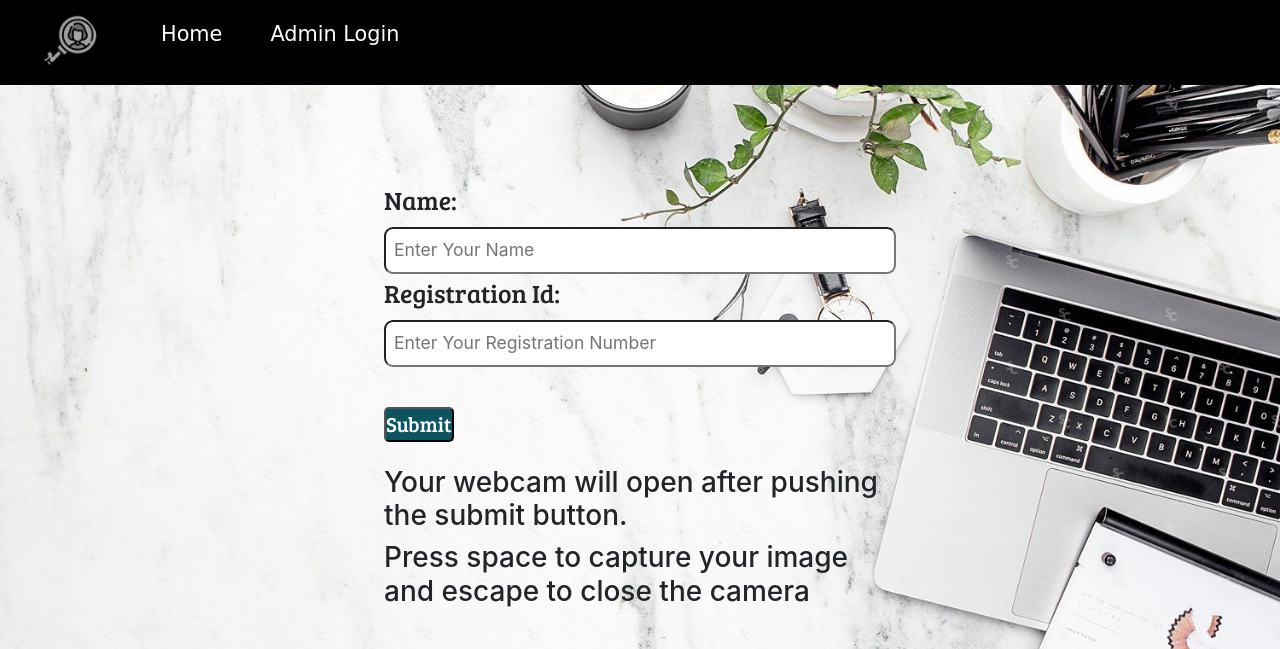
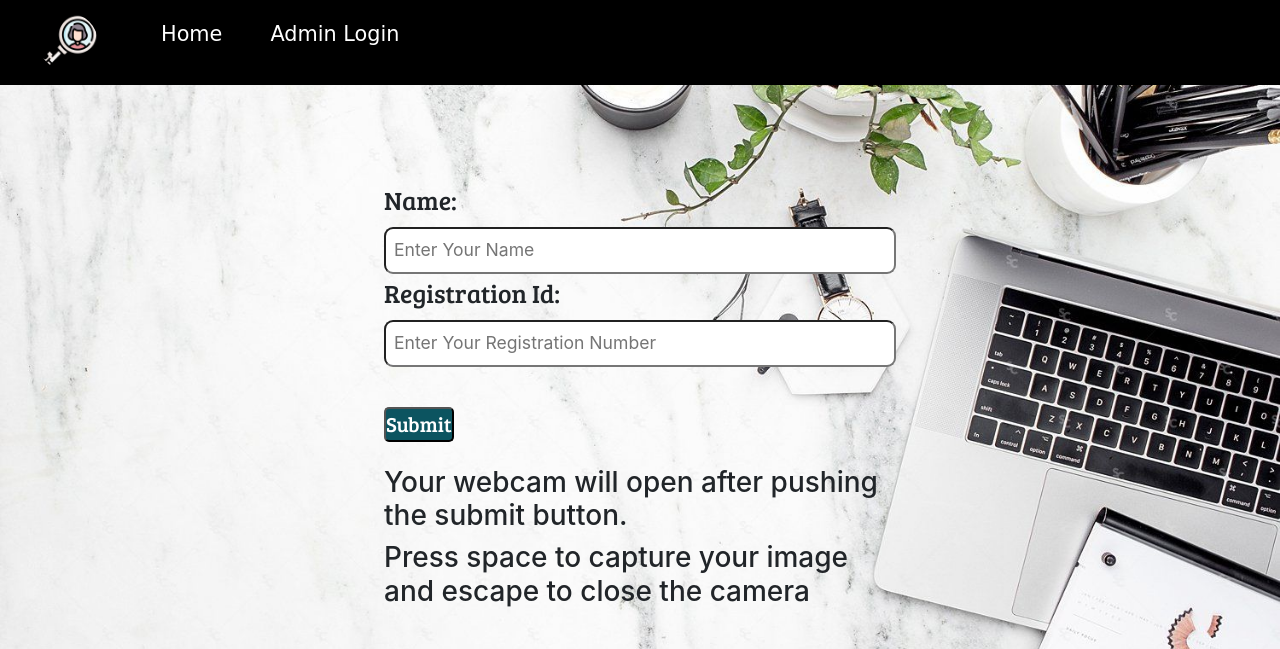
Before and after one commit to amlanmohanty1/FRAMS, a Flask app: template templates/index.html in a window 1280 px wide. Shown: the top 649 px of the page. Run offline with Flask 2, Linux system fonts and the light colour scheme; the template is opened without the code that fills it, so the values that code supplies are empty; some libraries are stand-ins or nearby versions; some web fonts are replaced.

Commit message:
Update index.html

```diff
--- a/templates/index.html
+++ b/templates/index.html
@@ -187,7 +187,7 @@ html{
 <body>
 <nav id="navbar">
     <div id="logo">
-        <img src="{{url_for('static',filename='images/key-person.png')}}" class="rounded-circle" alt="Icon">
+        <img src="{{url_for('static',filename='images/key-person2.png')}}" class="rounded-circle" alt="Icon">
     </div>
 <ul>
     <li class="item"><a href="/">Home</a></li>
```
